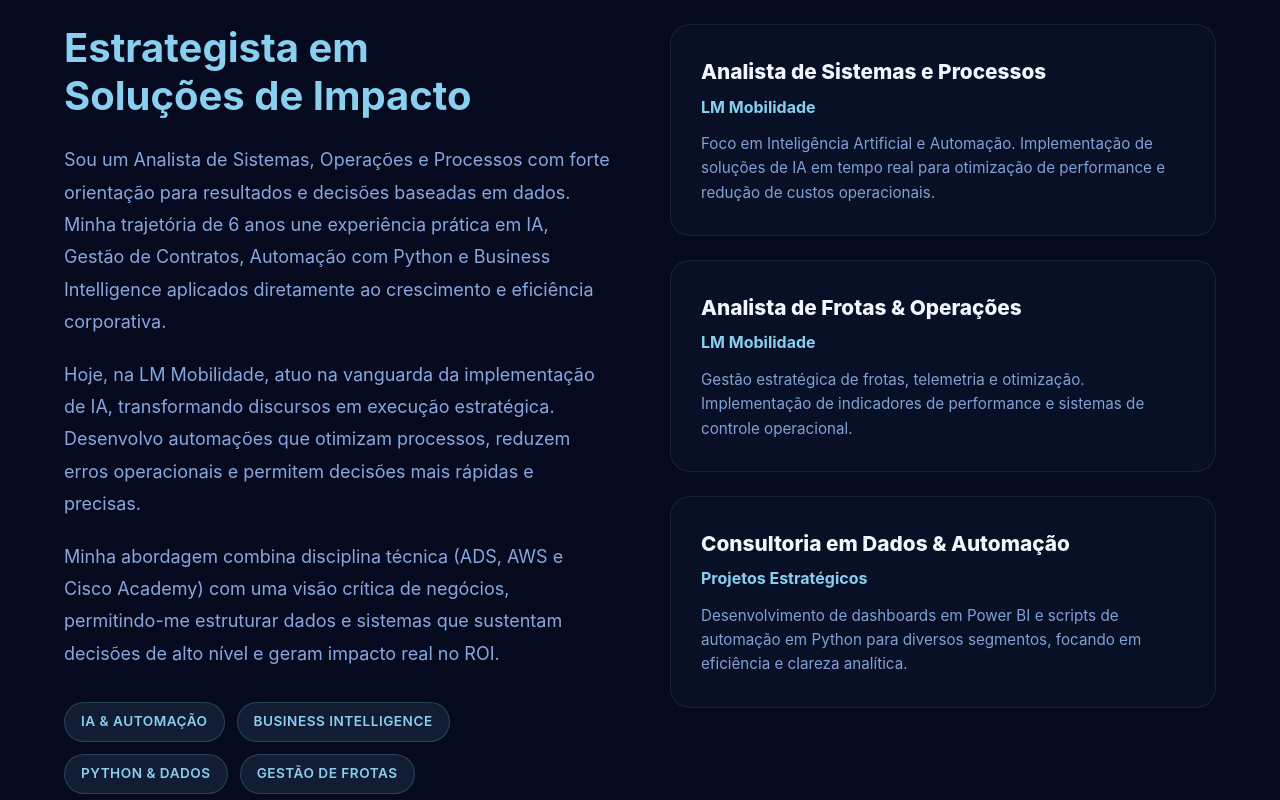
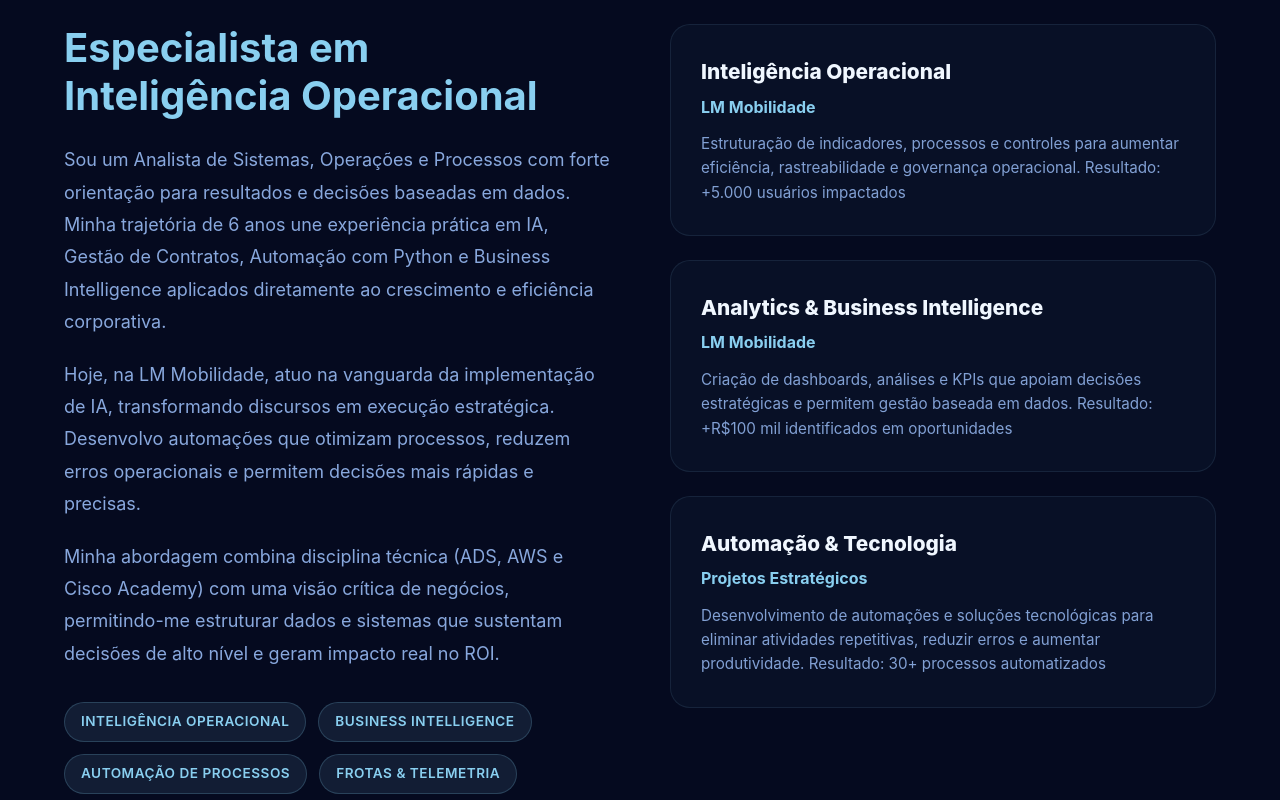
Before and after one commit to Jemerson07/vite-react-final, a React (Vite) app: page / in a window 1280 px wide. Shown: the part 4140-4940 px from the top of the page. Built offline with nearby package versions, Linux system fonts and the light colour scheme.

Commit message:
Update job titles and descriptions in About component

```diff
--- a/src/components/About.jsx
+++ b/src/components/About.jsx
@@ -145,7 +145,7 @@ const About = () => {
           whileInView={{ opacity: 1, x: 0 }}
           viewport={{ once: true }}
         >
-          <h3>Estrategista em <br /> Soluções de Impacto</h3>
+          <h3>Especialista em <br /> Inteligência Operacional</h3>
           <p>
             Sou um Analista de Sistemas, Operações e Processos com forte orientação para resultados e decisões baseadas em dados.
             Minha trajetória de 6 anos une experiência prática em IA, Gestão de Contratos, Automação com Python e Business Intelligence
@@ -160,10 +160,10 @@ const About = () => {
             permitindo-me estruturar dados e sistemas que sustentam decisões de alto nível e geram impacto real no ROI.
           </p>
           <div className="badges">
-            <span className="badge">IA & Automação</span>
+            <span className="badge">INTELIGÊNCIA OPERACIONAL</span>
             <span className="badge">Business Intelligence</span>
-            <span className="badge">Python & Dados</span>
-            <span className="badge">Gestão de Frotas</span>
+            <span className="badge">AUTOMAÇÃO DE PROCESSOS</span>
+            <span className="badge">FROTAS & TELEMETRIA</span>
           </div>
         </TextBlock>
 
@@ -174,10 +174,12 @@ const About = () => {
             viewport={{ once: true }}
             transition={{ delay: 0.1 }}
           >
-            <h4>Analista de Sistemas e Processos</h4>
+            <h4>Inteligência Operacional</h4>
             <span className="company">LM Mobilidade</span>
             <p className="desc">
-              Foco em Inteligência Artificial e Automação. Implementação de soluções de IA em tempo real para otimização de performance e redução de custos operacionais.
+             Estruturação de indicadores, processos e controles para aumentar eficiência, rastreabilidade e governança operacional.
+              Resultado:
+              +5.000 usuários impactados
             </p>
           </ExperienceItem>
 
@@ -187,10 +189,12 @@ const About = () => {
             viewport={{ once: true }}
             transition={{ delay: 0.2 }}
           >
-            <h4>Analista de Frotas & Operações</h4>
+            <h4>Analytics & Business Intelligence</h4>
             <span className="company">LM Mobilidade</span>
             <p className="desc">
-              Gestão estratégica de frotas, telemetria e otimização. Implementação de indicadores de performance e sistemas de controle operacional.
+              Criação de dashboards, análises e KPIs que apoiam decisões estratégicas e permitem gestão baseada em dados.
+              Resultado:
+              +R$100 mil identificados em oportunidades
             </p>
           </ExperienceItem>
 
@@ -200,10 +204,12 @@ const About = () => {
             viewport={{ once: true }}
             transition={{ delay: 0.3 }}
           >
-            <h4>Consultoria em Dados & Automação</h4>
+            <h4>Automação & Tecnologia</h4>
             <span className="company">Projetos Estratégicos</span>
             <p className="desc">
-              Desenvolvimento de dashboards em Power BI e scripts de automação em Python para diversos segmentos, focando em eficiência e clareza analítica.
+              Desenvolvimento de automações e soluções tecnológicas para eliminar atividades repetitivas, reduzir erros e aumentar produtividade.
+              Resultado:
+              30+ processos automatizados
             </p>
           </ExperienceItem>
         </ExperienceList>
```
